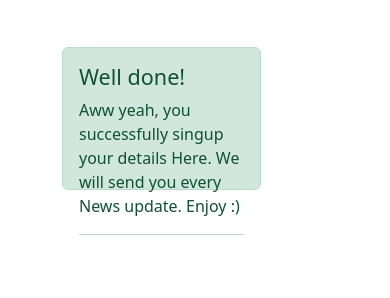
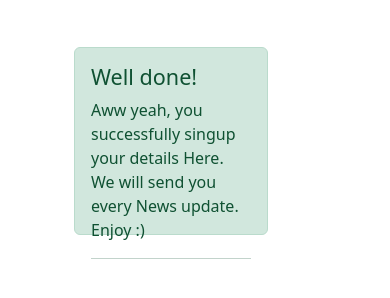
Before and after one commit to vipinpatidar/NewsletteWebapp-, a website: page success.html in a window 390 px wide. Drawn offline with nearby package versions, Linux system fonts and the light colour scheme.

Commit message:
change in newsletter,success and failur pages

```diff
--- a/success.html
+++ b/success.html
@@ -12,13 +12,23 @@
             height: 143px;
             margin: 47px 62px;
         }
+        @media screen and (max-width: 1077px) {
+      .alert-success {
+    width: 53%;
+    height: 188px;
+    margin: 47px 62px;
+    position: relative;
+}
+ }
     </style>
 </head>
 <body>
+    <div class="container-fluid">
     <div class="alert alert-success" role="alert">
         <h4 class="alert-heading">Well done!</h4>
         <p>Aww yeah, you successfully singup your details Here. We will send you every News update. Enjoy :)</p>
         <hr>
       </div>
+    </div>
 </body>
 </html>
```
Also changed, not shown: failure.html (+11 -0 lines), newsLetter.html (+2 -4 lines).
